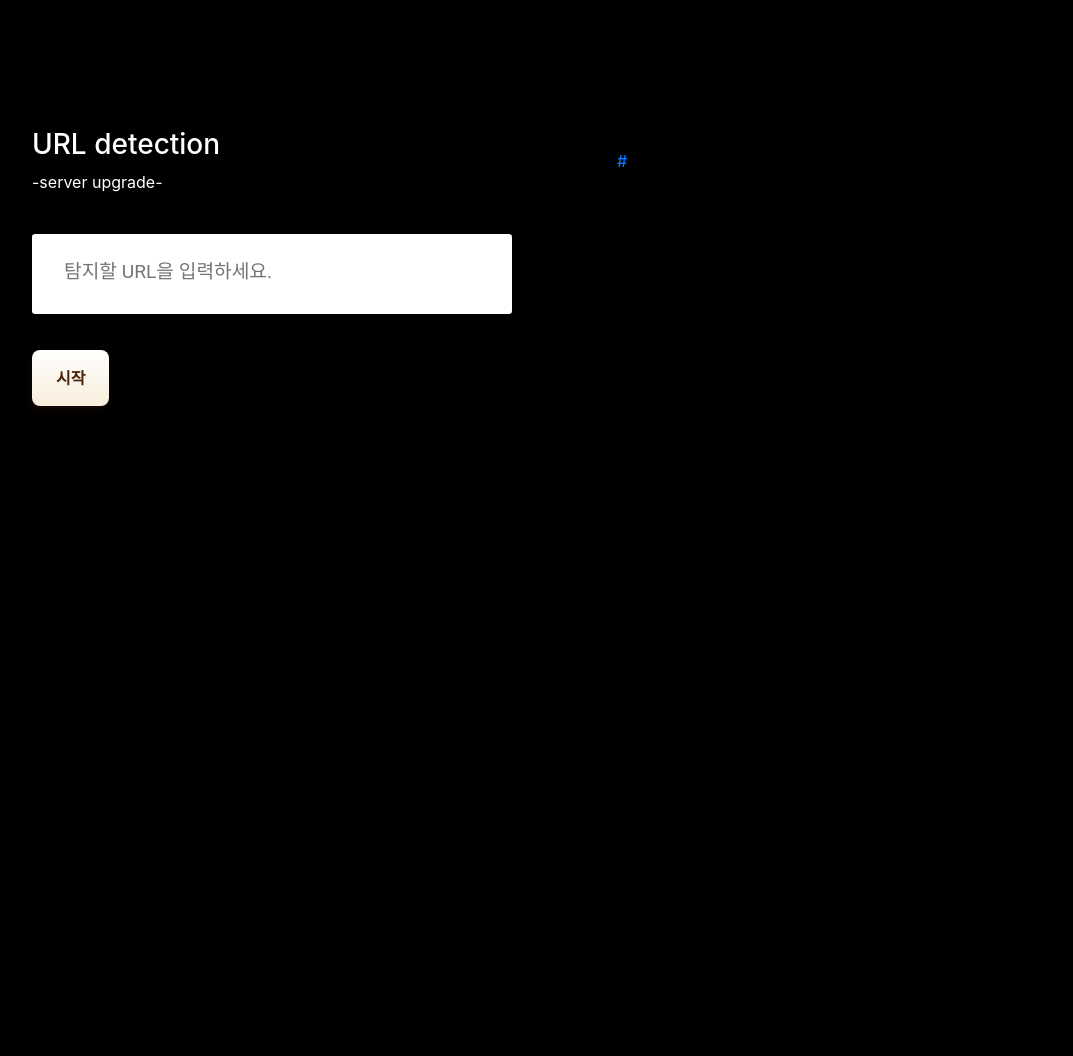
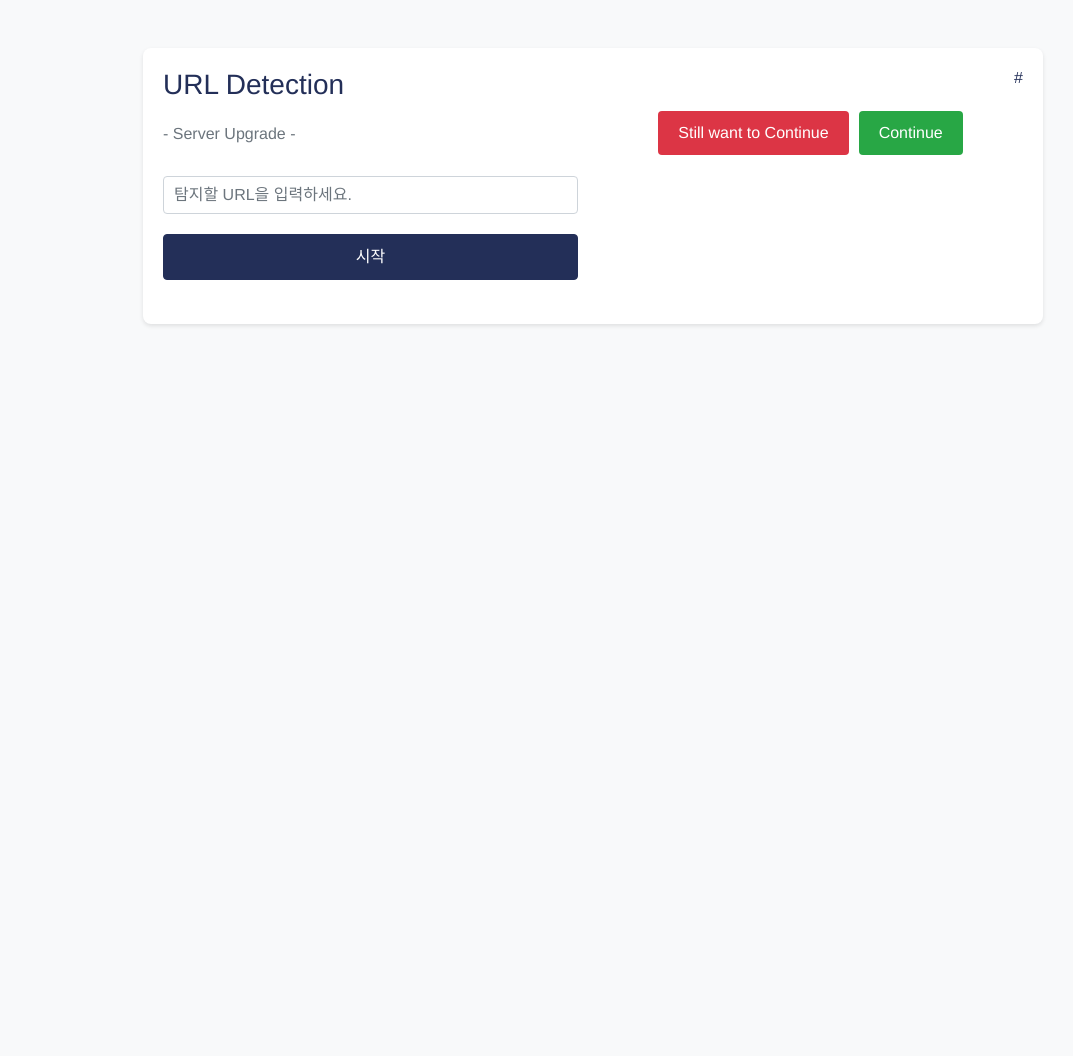
Before and after one commit to yjhhh123/flask2, a Flask app: template templates/index.html in a window 1280 px wide. Shown: the whole page, without its empty margins (47-1120 px from the left). After the commit the page ends 326 px from the top, so only its background shows below. Run offline with Flask 3, Linux system fonts and the light colour scheme; the template is opened without the code that fills it: most values are stand-ins (such as "Sample title", 1, 10 or a date in 2020); parts of the project's set-up code (start-up, migrations or seed data) failed here and were passed over; some libraries are stand-ins or nearby versions.

Commit message:
Update index.html

```diff
--- a/templates/index.html
+++ b/templates/index.html
@@ -4,50 +4,131 @@
     <meta charset="UTF-8">
     <meta http-equiv="X-UA-Compatible" content="IE=edge">
     <meta name="viewport" content="width=device-width, initial-scale=1.0">
-    <meta name="description" content="This website is develop for identify the safety of url.">
-    <meta name="keywords" content="phishing url,phishing,cyber security,machine learning,classifier,python">
+    <meta name="description" content="This website is developed to identify the safety of URLs.">
+    <meta name="keywords" content="phishing URL, phishing, cyber security, machine learning, classifier, python">
     <meta name="author" content="VAIBHAV BICHAVE">
 
-    <!-- BootStrap -->
+    <!-- Bootstrap CSS -->
     <link rel="stylesheet" href="https://stackpath.bootstrapcdn.com/bootstrap/4.5.0/css/bootstrap.min.css"
         integrity="sha384-9aIt2nRpC12Uk9gS9baDl411NQApFmC26EwAOH8WgZl5MYYxFfc+NcPb1dKGj7Sk" crossorigin="anonymous">
+    <title>URL Detection</title>
+     <!-- 내부 CSS -->
+    <style>
+        body {
+            background-color: #f8f9fa;
+            font-family: 'Helvetica Neue', Arial, sans-serif;
+            color: #333;
+        }
 
-    <link href="static/styles.css" rel="stylesheet">
-    <title>URL detection</title>
+        .container {
+            max-width: 900px;
+            margin: auto;
+            padding: 20px;
+            background: #ffffff;
+            border-radius: 8px;
+            box-shadow: 0 2px 4px rgba(0, 0, 0, 0.1);
+        }
 
+        h3 {
+            font-weight: 300;
+            margin-bottom: 20px;
+        }
+
+        p {
+            margin-bottom: 30px;
+            color: #6c757d;
+        }
+
+        .form-group {
+            margin-bottom: 20px;
+        }
+
+        .form-control {
+            border-radius: 4px;
+            border: 1px solid #ced4da;
+            padding: 10px;
+            font-size: 16px;
+        }
+
+        .btn {
+            border-radius: 4px;
+            padding: 10px 20px;
+            font-size: 16px;
+        }
+
+        #prediction {
+            font-weight: bold;
+            font-size: 24px;
+        }
+
+        a {
+            color: #232F58;
+            text-decoration: none;
+        }
+
+        a:hover {
+            text-decoration: underline;
+        }
+
+        .btn-primary {
+        background-color: #232F58;
+        border-color: #232F58;
+        }
+
+        .text-primary {
+        color: #232F58 !important;
+        }
+        .button1,
+        .button2 {
+           border: none;
+           padding: 10px 20px;
+           cursor: pointer;
+           outline: none;
+           font-size: 16px;
+          border-radius: 4px;
+          transition: background-color 0.3s;
+          margin-right: 10px;
+        }
+
+       .button1 {
+          background-color: #28a745;
+          color: white;
+       }
+
+      .button2 {
+         background-color: #dc3545;
+        color: white;
+      }
+
+     .button1:hover,
+     .button2:hover {
+         opacity: 0.8;
+     }
+    </style>
 </head>
-
 <body>
-
-<div class=" container">
+    <div class="container mt-5">
         <div class="row">
-        <div class="form col-md" id="form1">
-            <h3>URL detection</h3>
-            <p>-server upgrade-</p>
-
-            <br>
-            <form action="/" method ="post">
-                <input type="text" class="form__input" name ='url' id="url" placeholder="탐지할 URL을 입력하세요." required="" />
-                <label for="url" class="form__label"></label>
-                <br>
-                <button class="button" role="button" >시작</button>
+            <div class="col-md-6 mb-4">
+                <h3 class="text-primary">URL Detection</h3>
+                <p class="text-muted">- Server Upgrade -</p>
+                <form action="/" method="post">
+                    <div class="form-group">
+                        <label for="url" class="sr-only">URL</label>
+                        <input type="text" class="form-control" name="url" id="url" placeholder="탐지할 URL을 입력하세요." required>
+                    </div>
+                    <button class="btn btn-primary btn-block" type="submit">시작</button>
                 </form>
-
             </div>
-
-    <div class="col-md" id="form2">
-
-        <br>
-        <h6 class = "right "><a href= {{ url }} target="_blank">{{ url }}</a></h6>
-
-        <br>
-        <h3 id="prediction"></h3>
+            <div class="col-md-6">
+                <h6 class="text-right"><a href="{{ url }}" target="_blank">{{ url }}</a></h6>
+                <h3 id="prediction" class="text-center mt-4"></h3>
+                <div class="d-flex justify-content-center mt-3">
                     <button class="button2" id="button2" role="button" onclick="window.open('{{url}}')" target="_blank" >Still want to Continue</button>
                     <button class="button1" id="button1" role="button"  onclick="window.open('{{url}}')" target="_blank">Continue</button>
                 </div>
             </div>
-<br>
-
+        </div>
     </div>
 
     <!-- JavaScript -->
@@ -60,7 +141,6 @@
     <script src="https://stackpath.bootstrapcdn.com/bootstrap/4.5.0/js/bootstrap.min.js"
         integrity="sha384-OgVRvuATP1z7JjHLkuOU7Xw704+h835Lr+6QL9UvYjZE3Ipu6Tp75j7Bh/kR0JKI"
         crossorigin="anonymous"></script>
-
 
     <script>
 
```
Lines whose indentation alone changed are shown as unchanged.
